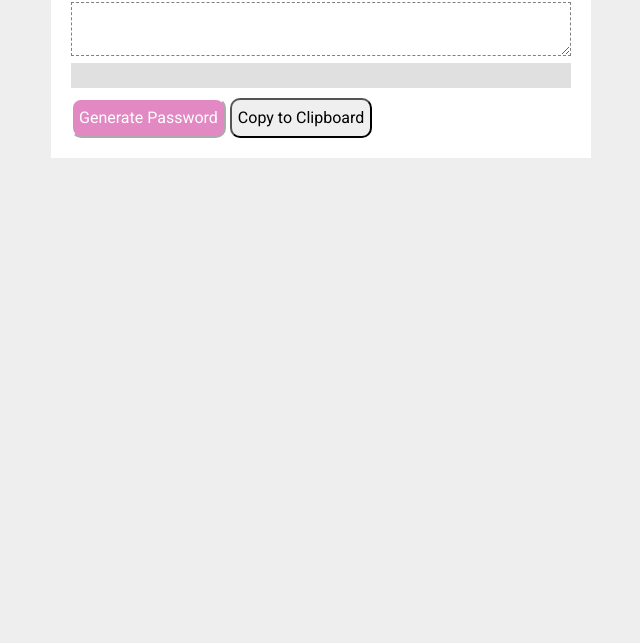
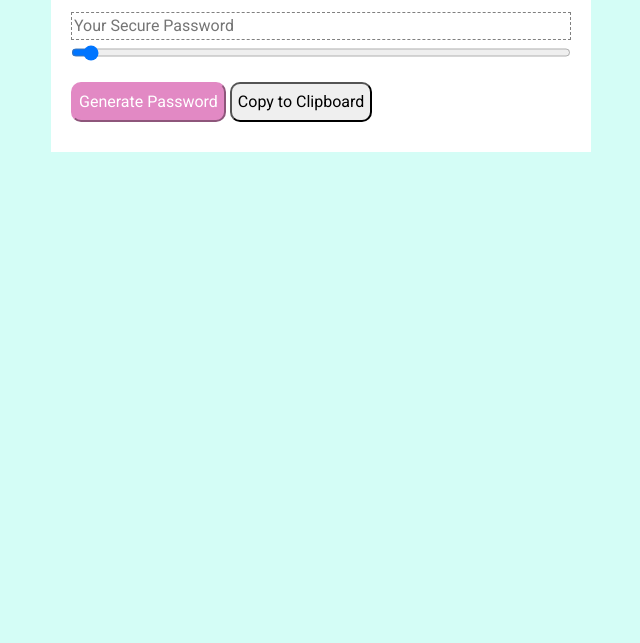
Before and after one commit to deannasanchez/Password-Generator-JS, a plain HTML site: page index.html in a window 1280 px wide. Shown: the part 157-800 px from the top of the page, without its empty margins (319-959 px from the left). Drawn offline with nearby package versions, Linux system fonts and the light colour scheme.

Commit message:
added the password generator javascript

```diff
--- a/index.html
+++ b/index.html
@@ -23,16 +23,16 @@
 
                 <div class="content">
                     <h2>Generate a Password</h2>
-                    <textarea id="password"
-                    placeholder="Your Secure Password">
-                    </textarea>
-                    <br>
-                    <div id="slider"></div>
 
-                    <button id="generate">
+                    <input type="text" id="password" name="pass" placeholder="Your Secure Password">
+
+                    <input type="range" id="myRange" name="slider" min="7" max="127" value="10" >
+
+                    <button id="generate" onclick="genpassword();">
                         Generate Password
                     </button>
-                    <button id="copy" onclick="clipboard()">
+
+                    <button id="copy" onclick="clipboard();">
                         Copy to Clipboard
                     </button>
                 </div>
--- a/script.js
+++ b/script.js
@@ -1,20 +1,18 @@
-var alphnum = ("ABCDEFGHIJKLMNOPQRSTUVWXYZabcdefghijklmnopqrstuvwxyz0123456789!#$%&'()*+,-./:;<=>?@[]^_`{|}~");
-var randomIndex = Math.floor(Math.random() * alphnum.length);
-      console.log("random index: ", randomIndex);
-      console.log("random item: ", alphnum[randomIndex]);
+var plength = document.getElementById("myRange").value;
+//var defaultLength = plength.defaultvalue;
+//var pickLength = plength.value;
 
-var alphnum = ("ABCDEFGHIJKLMNOPQRSTUVWXYZabcdefghijklmnopqrstuvwxyz0123456789!#$%&'()*+,-./:;<=>?@[]^_`{|}~");
-var stringNum = 8;
-var password = "";
+var alphnum = "ABCDEFGHIJKLMNOPQRSTUVWXYZabcdefghijklmnopqrstuvwxyz0123456789!#$%&'()*+,-./:;<=>?@[]^_`{|}~";
+var newpassword = "";
 
 
+function genpassword(){
 
-
-function generatePass(){
-
-
-    for(var i = 0; i <= stringNum; i++){
-
+    for(var i = 0; i <= plength; i++){
+        newpassword = newpassword + alphnum.charAt(Math.floor(Math.random() * Math.floor(alphnum.length)));
     }
 
+    document.getElementById("password").value = newpassword;
 }
+
+//document.getElementById("myRange").oninput;
--- a/style.css
+++ b/style.css
@@ -4,7 +4,7 @@
 }
 
 body {
-    background-color: rgb(238, 238, 238);
+    background-color: rgb(212, 253, 246);
 }
 
 header {
@@ -16,23 +16,21 @@ header {
 .content {
     background-color: white;
     padding: 20px;
-    border: rgb(190, 190, 190) 4px;
+    border: rgb(168, 168, 168) 4px;
     width: 100%;
     margin-top: 10px;
     margin-bottom: 10px;
 }
 
-#slider {
-    width: 100%;
-    height: 25px;
-    background: #d3d3d3;
-    outline: none;
-    opacity: 0.7;
-}
-
 #password {
     border: dashed gray 1px;
     width: 100%;
+    margin-top: 10px;
+}
+
+#myRange {
+    width: 100%;
+    height: 25px;
 }
 
 #generate {
@@ -40,12 +38,12 @@ header {
     border-radius: 10px;
     background-color: rgb(226, 137, 196);
     color: white;
-    border-color: white;
-    margin-top: 10px;
+    border-color: rgb(226, 137, 196);
+    margin: 10px 0 10px 0;
 }
 
 #copy {
     padding: 6px;
     border-radius: 10px;
-    margin-top: 10px;
+    margin: 10px 0 10px 0;
 }
```
